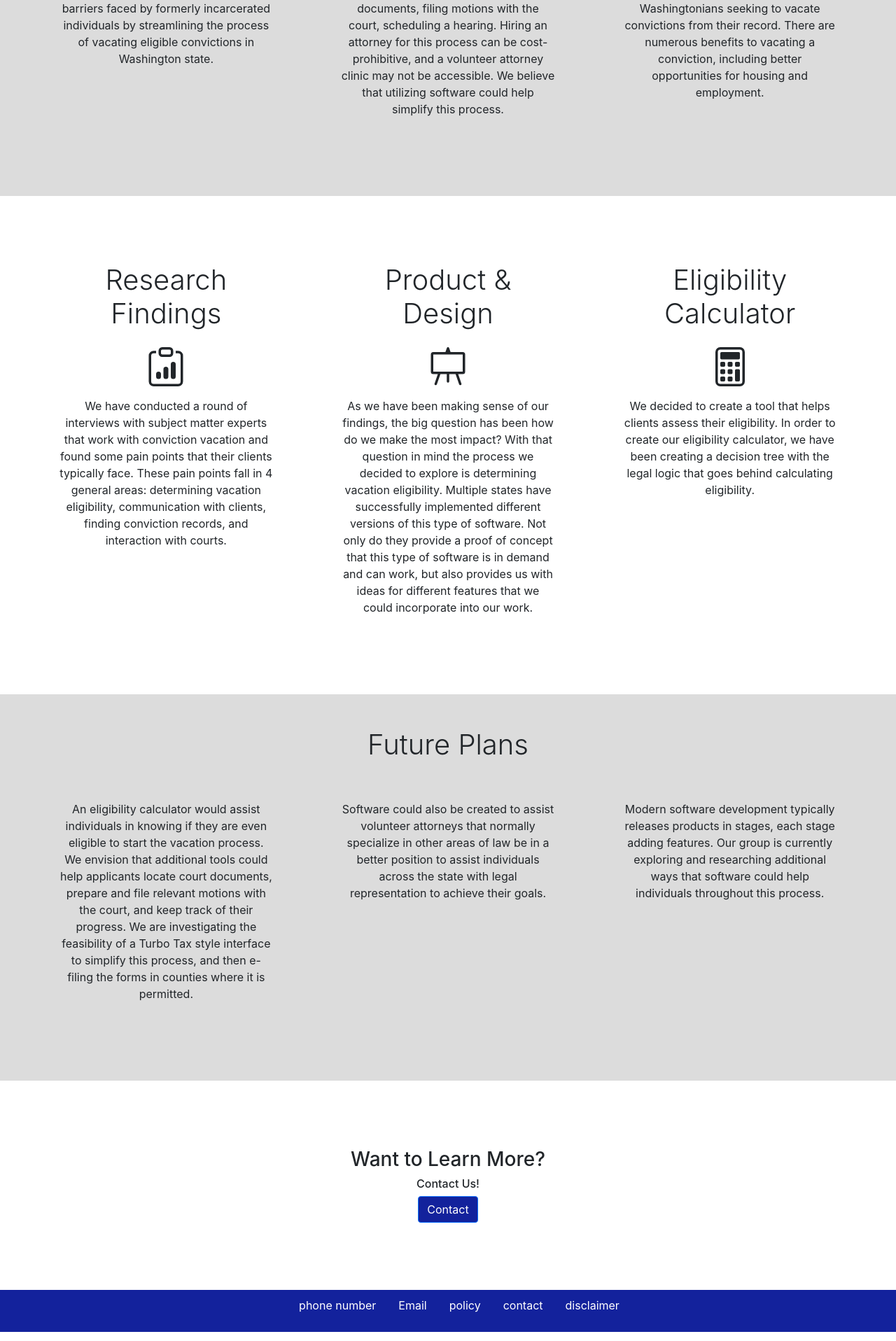
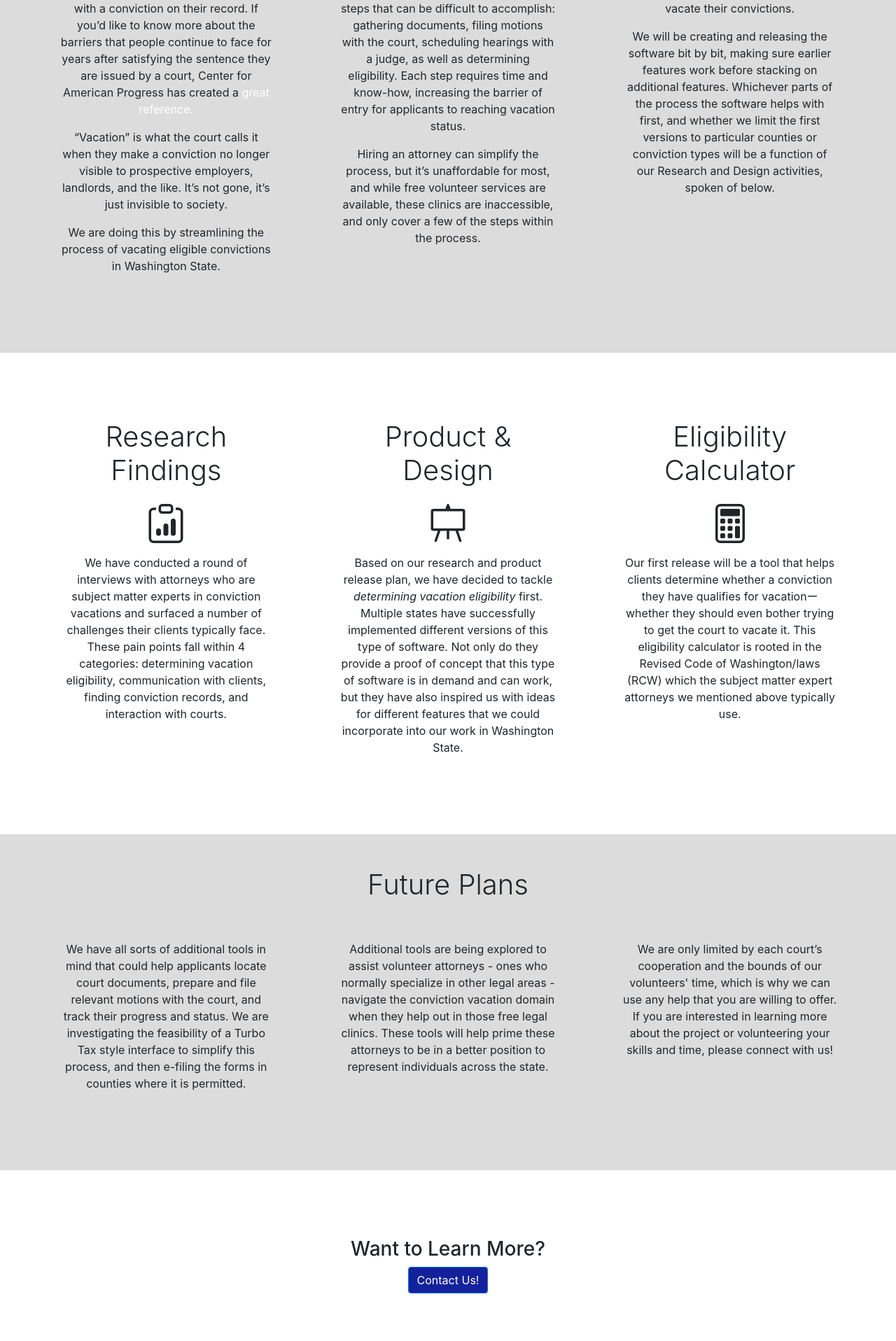
Before and after one commit to LaraDei/cvp-website, a React (Create React App) app: page / in a window 1280 px wide. Shown: the part 864-2780 px from the top of the page at 70% size. Built offline with nearby package versions, Linux system fonts and the light colour scheme.

Commit message:
updated package.json with homepage url

```diff
--- a/package.json
+++ b/package.json
@@ -1,11 +1,13 @@
 {
   "name": "cvp-website",
+  "homepage": "https://stuttskl.github.io/cvp-website",
   "version": "0.1.0",
   "private": true,
   "dependencies": {
     "@testing-library/jest-dom": "^5.11.4",
     "@testing-library/react": "^11.1.0",
     "@testing-library/user-event": "^12.1.10",
+    "gh-pages": "^3.1.0",
     "react": "^17.0.2",
     "react-dom": "^17.0.2",
     "react-router-dom": "^5.2.0",
--- a/src/Components/Footer.jsx
+++ b/src/Components/Footer.jsx
@@ -4,11 +4,9 @@ const Footer = () => {
   return (
     <footer className="footer-cont">
       <div className="info-cont">
-        <ul>phone number</ul>
-        <ul>Email</ul>
-        <ul>policy</ul>
-        <ul>contact</ul>
-        <ul>disclaimer</ul>
+        <a href="mailto:mail@seamus.work"><ul>Email Us</ul></a>
+        <a href="https://www.democracylab.org/about"><ul>Democracy Lab</ul></a>
+        <a href="https://openseattle.org/about/"><ul>Open Seattle</ul></a>
       </div>
     </footer>
   );
--- a/src/Pages/About.jsx
+++ b/src/Pages/About.jsx
@@ -35,7 +35,7 @@ const About = () => {
       <p>
         Reach out to learn more and opportunities to volunteer with us.
       </p>
-      <button type="button" class="btn btn-primary">Contact</button>
+      <button type="button" class="btn btn-primary"><a href="mailto:mail@seamus.work">Contact Us!</a></button>
     </section>
   </div>
   );
--- a/src/Pages/Home.css
+++ b/src/Pages/Home.css
@@ -18,3 +18,12 @@ section:nth-child(odd) {
 .container-fluid-header {
   /* padding: 1em; */
 }
+
+a {
+  color: #fff;
+  text-decoration: none;
+}
+
+a:hover {
+  color: grey;
+}
--- a/src/Pages/Home.jsx
+++ b/src/Pages/Home.jsx
@@ -10,7 +10,7 @@ const Home = () => {
         <div class="row">
           <div class="col" id="jumbotron-text">
             <h3>Washington Conviction Vacation Project</h3>
-            <button type="button" class="btn btn-primary" onClick="#section-one">Learn More!</button>
+            {/* <button type="button" class="btn btn-primary" onClick="#section-one">Learn More!</button> */}
           </div>
           <div class="col">
             <img src={logo} id="logo"></img>
@@ -28,8 +28,12 @@ const Home = () => {
               <path d="M4.5 8a2.5 2.5 0 1 0 0-5 2.5 2.5 0 0 0 0 5z"/>
             </svg>
             <p>
-              The Washington Conviction Vacation Project is an all-volunteer technology driven team focused on reducing barriers faced by formerly incarcerated individuals by streamlining the process of vacating eligible convictions in Washington state.
+              The Washington Conviction Vacation Project is an all-volunteer team focused on reducing barriers faced by people with a conviction on their record. If you’d like to know more about the barriers that people continue to face for years after satisfying the sentence they are issued by a court, Center for American Progress has created a <a href="https://www.americanprogress.org/issues/criminal-justice/reports/2020/04/15/483264/expunging-clearing-criminal-records/">great reference. </a>
             </p>
+            <p>
+            “Vacation” is what the court calls it when they make a conviction no longer visible to prospective employers, landlords, and the like. It’s not gone, it’s just invisible to society.
+            </p>
+            <p>We are doing this by streamlining the process of vacating eligible convictions in Washington State.</p>
           </div>
           <div class="col">
             <h1 class="display-6">The Problem</h1>
@@ -37,7 +41,10 @@ const Home = () => {
               <path d="M5.933.87a2.89 2.89 0 0 1 4.134 0l.622.638.89-.011a2.89 2.89 0 0 1 2.924 2.924l-.01.89.636.622a2.89 2.89 0 0 1 0 4.134l-.637.622.011.89a2.89 2.89 0 0 1-2.924 2.924l-.89-.01-.622.636a2.89 2.89 0 0 1-4.134 0l-.622-.637-.89.011a2.89 2.89 0 0 1-2.924-2.924l.01-.89-.636-.622a2.89 2.89 0 0 1 0-4.134l.637-.622-.011-.89a2.89 2.89 0 0 1 2.924-2.924l.89.01.622-.636zM7.002 11a1 1 0 1 0 2 0 1 1 0 0 0-2 0zm1.602-2.027c.04-.534.198-.815.846-1.26.674-.475 1.05-1.09 1.05-1.986 0-1.325-.92-2.227-2.262-2.227-1.02 0-1.792.492-2.1 1.29A1.71 1.71 0 0 0 6 5.48c0 .393.203.64.545.64.272 0 .455-.147.564-.51.158-.592.525-.915 1.074-.915.61 0 1.03.446 1.03 1.084 0 .563-.208.885-.822 1.325-.619.433-.926.914-.926 1.64v.111c0 .428.208.745.585.745.336 0 .504-.24.554-.627z"/>
             </svg>
             <p>
-              The process of vacating a conviction can be complex in Washington state - determining if you are eligible, gathering documents, filing motions with the court, scheduling a hearing.  Hiring an attorney for this process can be cost-prohibitive, and a volunteer attorney clinic may not be accessible.  We believe that utilizing software could help simplify this process.
+            The process of vacating a conviction is convoluted, making it difficult for most folks to navigate. It requires a number of steps that can be difficult to accomplish: gathering documents, filing motions with the court, scheduling hearings with a judge, as well as determining eligibility. Each step requires time and know-how, increasing the barrier of entry for applicants to reaching vacation status.
+            </p>
+            <p>
+            Hiring an attorney can simplify the process, but it’s unaffordable for most, and while free volunteer services are available,  these clinics are inaccessible, and only cover a few of the steps within the process.
             </p>
           </div>
           <div class="col">
@@ -46,7 +53,10 @@ const Home = () => {
               <path d="M2 6a6 6 0 1 1 10.174 4.31c-.203.196-.359.4-.453.619l-.762 1.769A.5.5 0 0 1 10.5 13h-5a.5.5 0 0 1-.46-.302l-.761-1.77a1.964 1.964 0 0 0-.453-.618A5.984 5.984 0 0 1 2 6zm3 8.5a.5.5 0 0 1 .5-.5h5a.5.5 0 0 1 0 1l-.224.447a1 1 0 0 1-.894.553H6.618a1 1 0 0 1-.894-.553L5.5 15a.5.5 0 0 1-.5-.5z"/>
             </svg>
             <p>
-              Our volunteer research team is in the process of identifying where building a software tool could provide value to Washingtonians seeking to vacate convictions from their record.  There are numerous benefits to vacating a conviction, including better opportunities for housing and employment.
+              We believe that we can create software that simplifies some of the steps people go through when asking a court to vacate their convictions.
+            </p>
+            <p>
+            We will be creating and releasing the software bit by bit, making sure earlier features work before stacking on additional features. Whichever parts of the process the software helps with first, and whether we limit the first versions to particular counties or conviction types will be a function of our Research and Design activities, spoken of below.
             </p>
           </div>
         </div>
@@ -62,7 +72,7 @@ const Home = () => {
                 <path d="M9.5 1a.5.5 0 0 1 .5.5v1a.5.5 0 0 1-.5.5h-3a.5.5 0 0 1-.5-.5v-1a.5.5 0 0 1 .5-.5h3zm-3-1A1.5 1.5 0 0 0 5 1.5v1A1.5 1.5 0 0 0 6.5 4h3A1.5 1.5 0 0 0 11 2.5v-1A1.5 1.5 0 0 0 9.5 0h-3z"/>
               </svg>
               <p>
-              We have conducted a round of interviews with subject matter experts that work with conviction vacation and found some pain points that their clients typically face. These pain points fall in 4 general areas: determining vacation eligibility, communication with clients, finding conviction records, and interaction with courts.
+              We have conducted a round of interviews with attorneys who are subject matter experts in conviction vacations and surfaced a number of challenges their clients typically face. These pain points fall within 4 categories: determining vacation eligibility, communication with clients, finding conviction records, and interaction with courts.
               </p>
             </div>
             <div class="col">
@@ -71,7 +81,7 @@ const Home = () => {
                 <path d="M8 0a.5.5 0 0 1 .473.337L9.046 2H14a1 1 0 0 1 1 1v7a1 1 0 0 1-1 1h-1.85l1.323 3.837a.5.5 0 1 1-.946.326L11.092 11H8.5v3a.5.5 0 0 1-1 0v-3H4.908l-1.435 4.163a.5.5 0 1 1-.946-.326L3.85 11H2a1 1 0 0 1-1-1V3a1 1 0 0 1 1-1h4.954L7.527.337A.5.5 0 0 1 8 0zM2 3v7h12V3H2z"/>
               </svg>
               <p>
-                As we have been making sense of our findings, the big question has been how do we make the most impact? With that question in mind the process we decided to explore is determining vacation eligibility. Multiple states have successfully implemented different versions of this type of software.  Not only do they provide a proof of concept that this type of software is in demand and can work, but also provides us with ideas for different features that we could incorporate into our work.
+              Based on our research and product release plan, we have decided to tackle <em>determining vacation eligibility</em> first. Multiple states have successfully implemented different versions of this type of software. Not only do they provide a proof of concept that this type of software is in demand and can work, but they have also inspired us with ideas for different features that we could incorporate into our work in Washington State.
               </p>
             </div>
             <div class="col">
@@ -81,7 +91,7 @@ const Home = () => {
                 <path d="M4 2.5a.5.5 0 0 1 .5-.5h7a.5.5 0 0 1 .5.5v2a.5.5 0 0 1-.5.5h-7a.5.5 0 0 1-.5-.5v-2zm0 4a.5.5 0 0 1 .5-.5h1a.5.5 0 0 1 .5.5v1a.5.5 0 0 1-.5.5h-1a.5.5 0 0 1-.5-.5v-1zm0 3a.5.5 0 0 1 .5-.5h1a.5.5 0 0 1 .5.5v1a.5.5 0 0 1-.5.5h-1a.5.5 0 0 1-.5-.5v-1zm0 3a.5.5 0 0 1 .5-.5h1a.5.5 0 0 1 .5.5v1a.5.5 0 0 1-.5.5h-1a.5.5 0 0 1-.5-.5v-1zm3-6a.5.5 0 0 1 .5-.5h1a.5.5 0 0 1 .5.5v1a.5.5 0 0 1-.5.5h-1a.5.5 0 0 1-.5-.5v-1zm0 3a.5.5 0 0 1 .5-.5h1a.5.5 0 0 1 .5.5v1a.5.5 0 0 1-.5.5h-1a.5.5 0 0 1-.5-.5v-1zm0 3a.5.5 0 0 1 .5-.5h1a.5.5 0 0 1 .5.5v1a.5.5 0 0 1-.5.5h-1a.5.5 0 0 1-.5-.5v-1zm3-6a.5.5 0 0 1 .5-.5h1a.5.5 0 0 1 .5.5v1a.5.5 0 0 1-.5.5h-1a.5.5 0 0 1-.5-.5v-1zm0 3a.5.5 0 0 1 .5-.5h1a.5.5 0 0 1 .5.5v4a.5.5 0 0 1-.5.5h-1a.5.5 0 0 1-.5-.5v-4z"/>
               </svg>
               <p>
-              We decided to create a tool that helps clients assess their eligibility.  In order to create our eligibility calculator, we have been creating a decision tree with the legal logic that goes behind calculating eligibility.
+              Our first release will be a tool that helps clients determine whether a conviction they have qualifies for vacationーwhether they should even bother trying to get the court to vacate it.  This eligibility calculator is rooted in the Revised Code of Washington/laws (RCW) which the subject matter expert attorneys we mentioned above typically use.
               </p>
             </div>
         </div>
@@ -92,17 +102,18 @@ const Home = () => {
           <h1 class="display-6">Future Plans</h1>
             <div class="col">
               <p>
-              An eligibility calculator would assist individuals in knowing if they are even eligible to start the vacation process.  We envision that additional tools could help applicants locate court documents, prepare and file relevant motions with the court, and keep track of their progress.  We are investigating the feasibility of a Turbo Tax style interface to simplify this process, and then e-filing the forms in counties where it is permitted.
+              We have all sorts of additional tools in mind that could help applicants locate court documents, prepare and file relevant motions with the court, and track their progress and status.  We are investigating the feasibility of a Turbo Tax style interface to simplify this process, and then e-filing the forms in counties where it is permitted.
               </p>
             </div>
             <div class="col">
               <p>
-              Software could also be created to assist volunteer attorneys that normally specialize in other areas of law be in a better position to assist individuals across the state with legal representation to achieve their goals.
+              Additional tools are being explored to assist volunteer attorneys - ones who normally specialize in other legal areas - navigate the conviction vacation domain when they help out in those free legal clinics. These tools will help prime these attorneys to be in a better position to represent individuals across the state.
               </p>
             </div>
             <div class="col">
               <p>
-              Modern software development typically releases products in stages, each stage adding features. Our group is currently exploring and researching additional ways that software could help individuals throughout this process.              </p>
+              We are only limited by each court’s cooperation and the bounds of our volunteers' time, which is why we can use any help that you are willing to offer. If you are interested in learning more about the project or volunteering your skills and time, please connect with us!
+              </p>
             </div>
         </div>
       </section>
@@ -111,8 +122,7 @@ const Home = () => {
         <div class="row">
           <div class="col">
             <h3>Want to Learn More?</h3>
-            <h6>Contact Us!</h6>
-            <button type="button" class="btn btn-primary">Contact</button>
+            <button type="button" class="btn btn-primary"><a href="mailto:mail@seamus.work">Contact Us!</a></button>
           </div>
         </div>
       </section>
```
Also changed, not shown: 1 other file (tests, documents, lock files or other folders).
